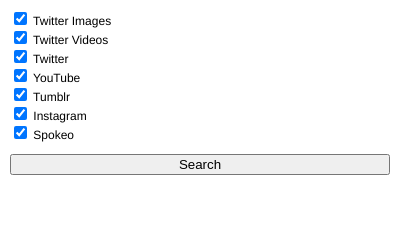
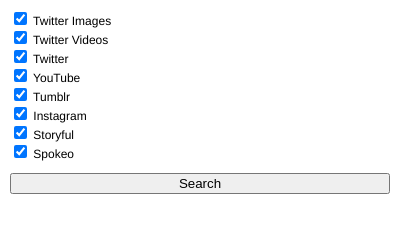
Before and after one commit to storyful/multisearch, a browser extension: page popup.html in a window 400 px wide. Shown: the part 67-300 px from the top of the page. Drawn offline with Linux system fonts and the light colour scheme.

Commit message:
Added Storyful as an option for search.

```diff
--- a/popup.html
+++ b/popup.html
@@ -72,6 +72,15 @@
 					<label>
 						<input 	type="checkbox"
 										checked="checked"
+										id="preset_storyful"
+										data-search-url="http://storyful.com/pro#tab=1&vs={{k}}">
+						Storyful
+					</label>
+				</li>
+				<li>
+					<label>
+						<input 	type="checkbox"
+										checked="checked"
 										id="preset_spokeo"
 										data-search-url="http://www.spokeo.com/search?q={{k}}">
 						Spokeo
```
Also changed, not shown: manifest.json.
